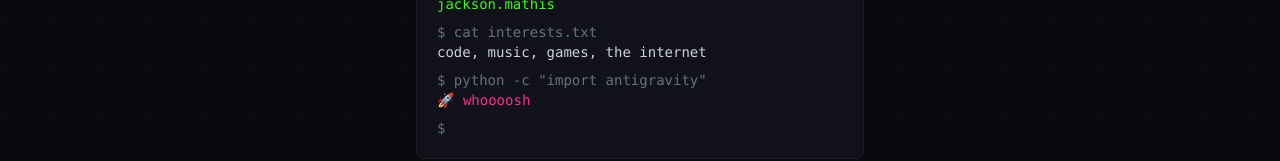
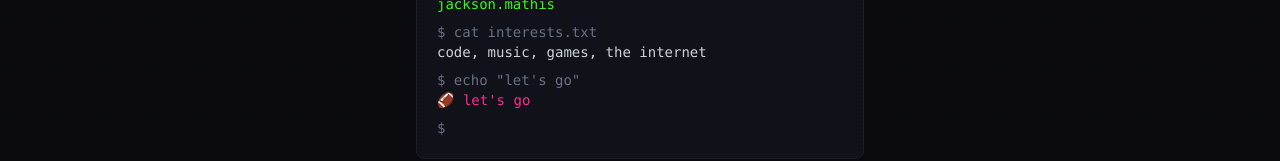
Before and after one commit to golive-dev/jacksonmathis.com, a SvelteKit app: page / in a window 1280 px wide. Shown: the part 383-544 px from the top of the page. Built offline with nearby package versions, Linux system fonts and the light colour scheme; a web font is replaced by a local one.

Commit message:
fix: remove python refs, age to 14, add football

```diff
--- a/src/routes/+page.svelte
+++ b/src/routes/+page.svelte
@@ -107,8 +107,8 @@
 				<p class="text-neon-green">jackson.mathis</p>
 				<p class="text-gray-500 mt-2">$ cat interests.txt</p>
 				<p class="text-gray-300">code, music, games, the internet</p>
-				<p class="text-gray-500 mt-2">$ python -c "import antigravity"</p>
-				<p class="text-neon-pink">🚀 whoooosh</p>
+						<p class="text-gray-500 mt-2">$ echo "let's go"</p>
+						<p class="text-neon-pink">🏈 let's go</p>
 				<p class="text-gray-500 mt-2">$ <span class="border-r-2 border-neon-green animate-[blink-caret_1s_step-end_infinite]">&nbsp;</span></p>
 			</div>
 		</div>
--- a/src/routes/about/+page.svelte
+++ b/src/routes/about/+page.svelte
@@ -1,5 +1,5 @@
 <script lang="ts">
-	let age = $state(15);
+	let age = $state(14);
 	let showFact = $state(false);
 	let factIndex = $state(0);
 
@@ -7,7 +7,7 @@
 		'I just started learning to code.',
 		'My dad builds software for a living.',
 		'I once ate an entire pizza by myself. No regrets.',
-		'Python was my first language (import antigravity).',
+		'Football is life.',
 		'I think the terminal is cooler than any app.',
 		'This website is my first real project.',
 	];
@@ -67,7 +67,7 @@
 		<div class="bg-dark-card border border-dark-border rounded-lg p-6">
 			<h2 class="font-mono text-neon-purple text-sm mb-4">// currently into</h2>
 			<div class="flex flex-wrap gap-2">
-				{#each ['python', 'web dev', 'music', 'gaming', 'the internet', 'building stuff'] as thing}
+				{#each ['football', 'web dev', 'music', 'gaming', 'the internet', 'building stuff'] as thing}
 					<span class="font-mono text-xs border border-dark-border text-gray-400 px-3 py-1 rounded-full hover:text-neon-purple hover:border-neon-purple/30 transition-all duration-200">
 						{thing}
 					</span>
```
